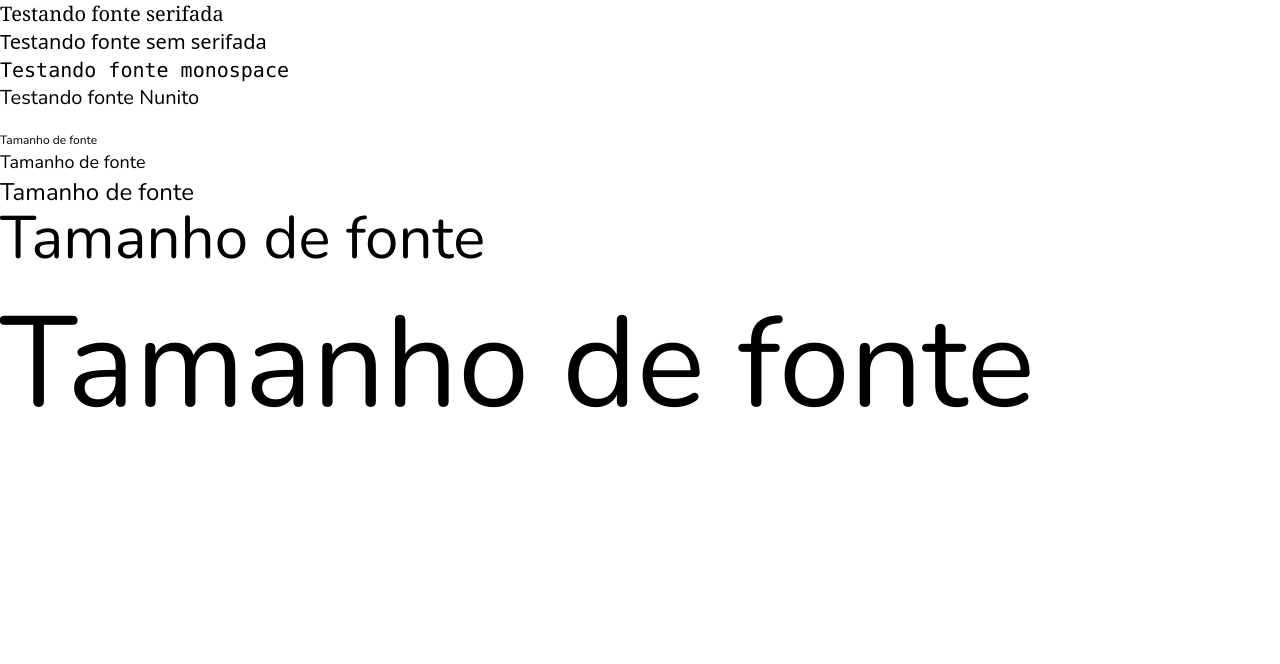
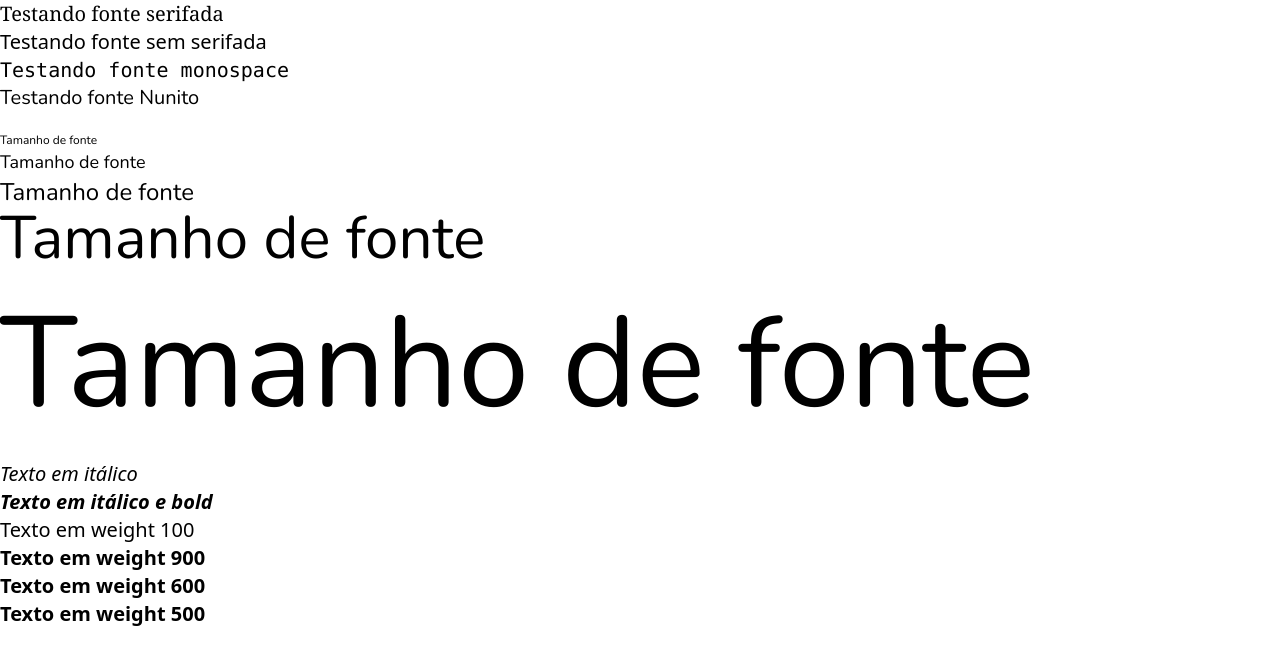
Before and after one commit to LucasAntonio-LAM/Curso-Udemy-Tailwindcss, a website: page Seção 09 - Tipografia/src/index.html in a window 1280 px wide. Drawn offline with nearby package versions, Linux system fonts and the light colour scheme.

Commit message:
peso e estilo da fonte - bold,semibol,black,italic

```diff
--- a/Seção 09 - Tipografia/src/index.html
+++ b/Seção 09 - Tipografia/src/index.html
@@ -22,5 +22,13 @@
     <p class="text-6xl font-nunito">Tamanho de fonte</p>
     <p class="text-12xl font-nunito">Tamanho de fonte</p>
 
+    <!-- Estilo e peso da fonte -->
+
+    <p class="text-xl italic">Texto em itálico</p>
+    <p class="text-xl italic font-bold">Texto em itálico e bold</p>
+    <p class="text-xl font-hairline">Texto em weight 100</p>
+    <p class="text-xl font-black">Texto em weight 900</p>
+    <p class="text-xl font-bold">Texto em weight 600</p>
+    <p class="text-xl font-semibold">Texto em weight 500</p>
 </body>
 </html>
```
Also changed, not shown: Seção 09 - Tipografia/src/css/output.css.
